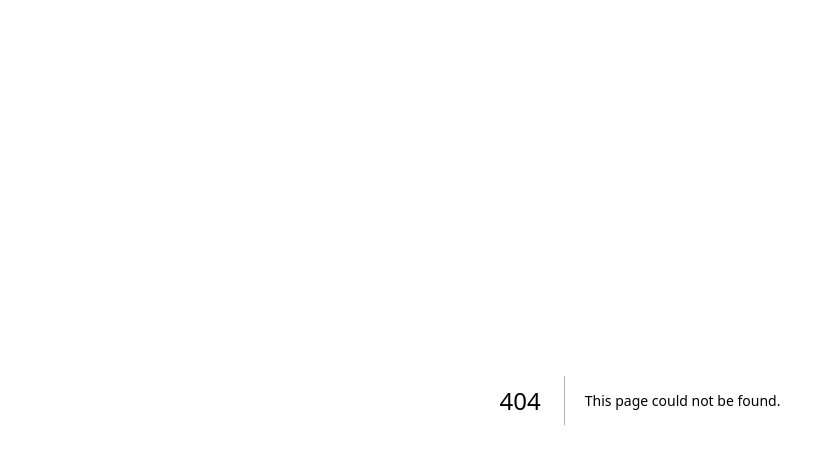
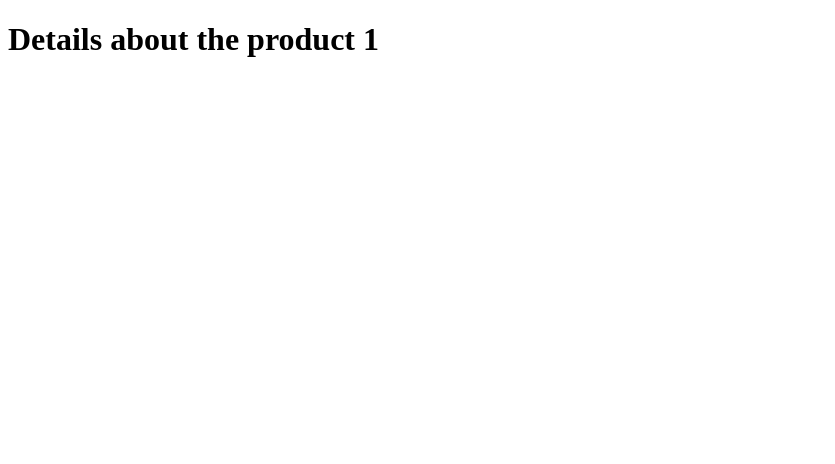
Before and after one commit to govindongit/next15-prac, a Next.js app: page /products/1 in a window 1280 px wide. Before the commit this address had no page. Shown: the top 464 px of the page, without its empty margins (0-835 px from the left). Built offline with nearby package versions, Linux system fonts and the light colour scheme.

Commit message:
dynamic routes using the param props

```diff
--- /dev/null
+++ b/src/app/products/[productId]/page.tsx
@@ -0,0 +1,5 @@
+export default async function ProductDetails({params,}:{params: Promise<{productId:string}>;}){
+
+    const productId = (await params).productId;
+    return <h1>Details about the product {productId}</h1>;
+}
--- a/src/app/blog/products/page.tsx
+++ b/src/app/products/page.tsx
@@ -1,5 +1,6 @@
-export default function products(){
-    return <>
+export default function ProductList(){
+    return (
+        <>
     <h1>Product Lists</h1>
     <ul>
         <li>Product 1</li>
@@ -7,4 +8,5 @@ export default function products(){
         <li>Product 3</li>
     </ul>
     </>
+    )
 }
```
